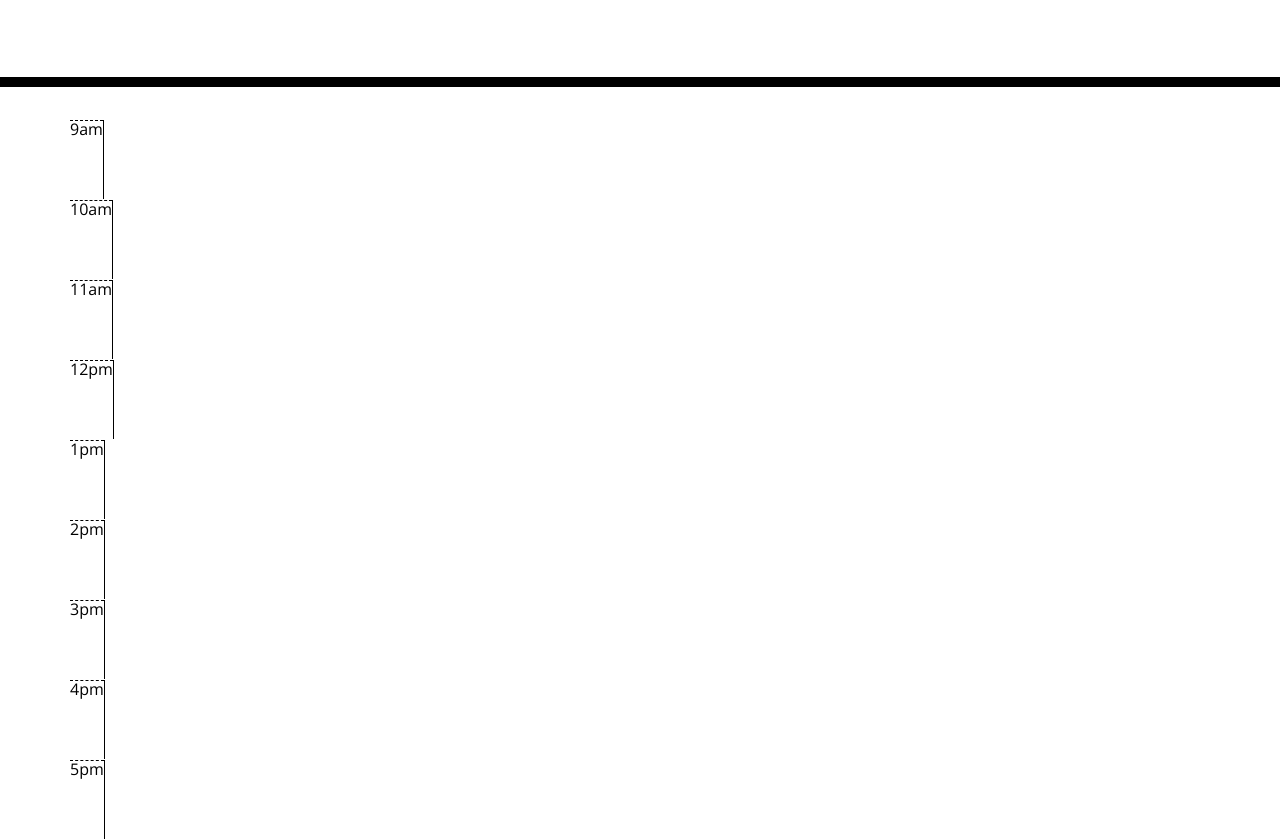
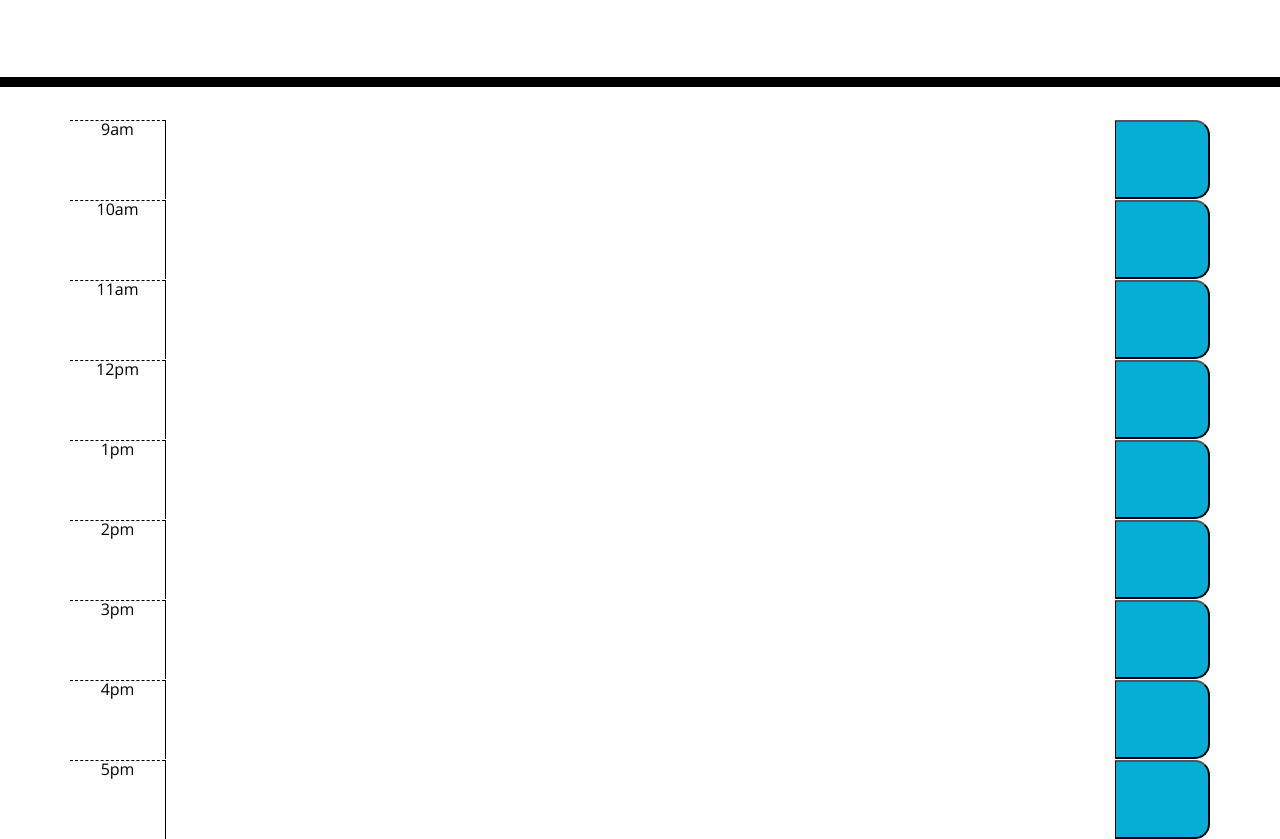
Before and after one commit to 86MBurns/Workday-Schedual, a plain HTML site: page Develop/index.html in a window 1280 px wide. Shown: the part 181-1020 px from the top of the page. Drawn offline with nearby package versions, Linux system fonts and the light colour scheme.

Commit message:
had to change classes in html to match css

```diff
--- a/Develop/index.html
+++ b/Develop/index.html
@@ -15,6 +15,7 @@
       crossorigin="anonymous"
     />
     <link
+
       href="https://fonts.googleapis.com/css?family=Open+Sans&display=swap"
       rel="stylesheet"
     />
@@ -28,52 +29,52 @@
       <p class="lead">A simple calendar app for scheduling your work day</p>
       <p id="currentDay" class="lead"></p>
     </header>
-    <div id="hours" class="container">
+    <div class="container">
       <!-- Timeblocks go here -->
-      <div id="hours9"  class="row time-block">
-        <div class="hour">9am</div>
-        <textarea class="todos"></textarea>
-        <div class="saveButton btn"></div>
+      <div  class="row time-block">
+        <div class="hour col-md-1">9am</div>
+        <textarea class="todos col-md-10"></textarea>
+        <button class="saveBtn col-md-1"></button>
       </div>
-      <div id="hours10"  class="row timeblock">
-        <div class="hour">10am</div>
-        <textarea class="todos"></textarea>
-        <div class="saveButton btn"></div>
+      <div class="row time-block">
+        <div class="hour col-md-1">10am</div>
+        <textarea class="todos col-md-10"></textarea>
+        <button class="saveBtn col-md-1"></button>
       </div>
-      <div id="hours11"  class="row time-block">
-        <div class="hour">11am</div>
-        <textarea class="todos"></textarea>
-        <div class="saveButton btn"></div>
+      <div class="row time-block">
+        <div class="hour col-md-1">11am</div>
+        <textarea class="todos col-md-10"></textarea>
+        <button class="saveBtn col-md-1"></button>
       </div>
-      <div id="hours12"  class="row time-block">
-        <div class="hour">12pm</div>
-        <textarea class="todos"></textarea>
-        <div class="saveButton btn"></div>
+      <div class="row time-block">
+        <div class="hour col-md-1">12pm</div>
+        <textarea class="todos col-md-10"></textarea>
+        <button class="saveBtn col-md-1"></button>
       </div>
-      <div id="hours1"  class="row time-block">
-        <div class="hour">1pm</div>
-        <textarea class="todos"></textarea>
-        <div class="saveButton btn"></div>
+      <div class="row time-block">
+        <div class="hour col-md-1">1pm</div>
+        <textarea class="todos col-md-10"></textarea>
+        <button class="saveBtn col-md-1"></button>
       </div>
-      <div id="hours2"  class="row time-block">
-        <div class="hour">2pm</div>
-        <textarea class="todos"></textarea>
-        <div class="saveButton btn"></div>
+      <div class="row time-block">
+        <div class="hour col-md-1">2pm</div>
+        <textarea class="todos col-md-10"></textarea>
+        <button class="saveBtn col-md-1"></button>
       </div>
-      <div id="hours3"  class="row time-block">
-        <div class="hour">3pm</div>
-        <textarea class="todos"></textarea>
-        <div class="saveButton btn"></div>
+      <div class=" row time-block">
+        <div class="hour col-md-1">3pm</div>
+        <textarea class="todos col-md-10"></textarea>
+        <button class="saveBtn col-md-1"></button>
       </div>
-      <div id="hours4"  class="row time-block">
-        <div class="hour">4pm</div>
-        <textarea class="todos"></textarea>
-        <div class="saveButton btn"></div>
+      <div class="row time-block">
+        <div class="hour col-md-1">4pm</div>
+        <textarea class="todos col-md-10"></textarea>
+        <button class="saveBtn col-md-1"></button>
       </div>
-      <div id="hours5"  class="row time-block">
-        <div class="hour">5pm</div>
-        <textarea class="todos"></textarea>
-        <div class="saveButton btn"></div>
+      <div class="row time-block">
+        <div class="hour col-md-1">5pm</div>
+        <textarea class="todos col-md-10"></textarea>
+        <button class="saveBtn col-md-1"></button>
     </div>
 
     <script src="https://cdnjs.cloudflare.com/ajax/libs/jquery/3.2.1/jquery.min.js"></script>
--- a/Develop/script.js
+++ b/Develop/script.js
@@ -1,5 +1,5 @@
-var today = moment().format(YYYY-MM-DD);
-$("#currentDay").html(today);
+var today = moment().format(yyyy-MM-dd);
+$("#currentDay").html(todayDate);
 
 
 
@@ -36,3 +36,16 @@ $("#hours").val(localStorage.getItem)("time-box");
 
 currentMoment();
 // save button
+let savebtn = $('.saveButton');
+savebtn.getElemtentByID("savebtn").addEventListener("click");
+
+function saveButtonClickHandler(event) {
+
+    event.preventDefault();
+
+    calEntryEventTime = $(this).attr('id').split('-')[1];
+
+    calEntryEventTxt = $(this).siblings('textarea[name^="timeblock"]').val().trim();
+
+    storeEvents();
+};
--- a/Develop/style.css
+++ b/Develop/style.css
@@ -21,7 +21,7 @@ textarea {
   border-bottom: 10px solid black;
 }
 
-.description {
+.todos {
   white-space: pre-wrap;
 }
 
```
Also changed, not shown: 1 other file.
